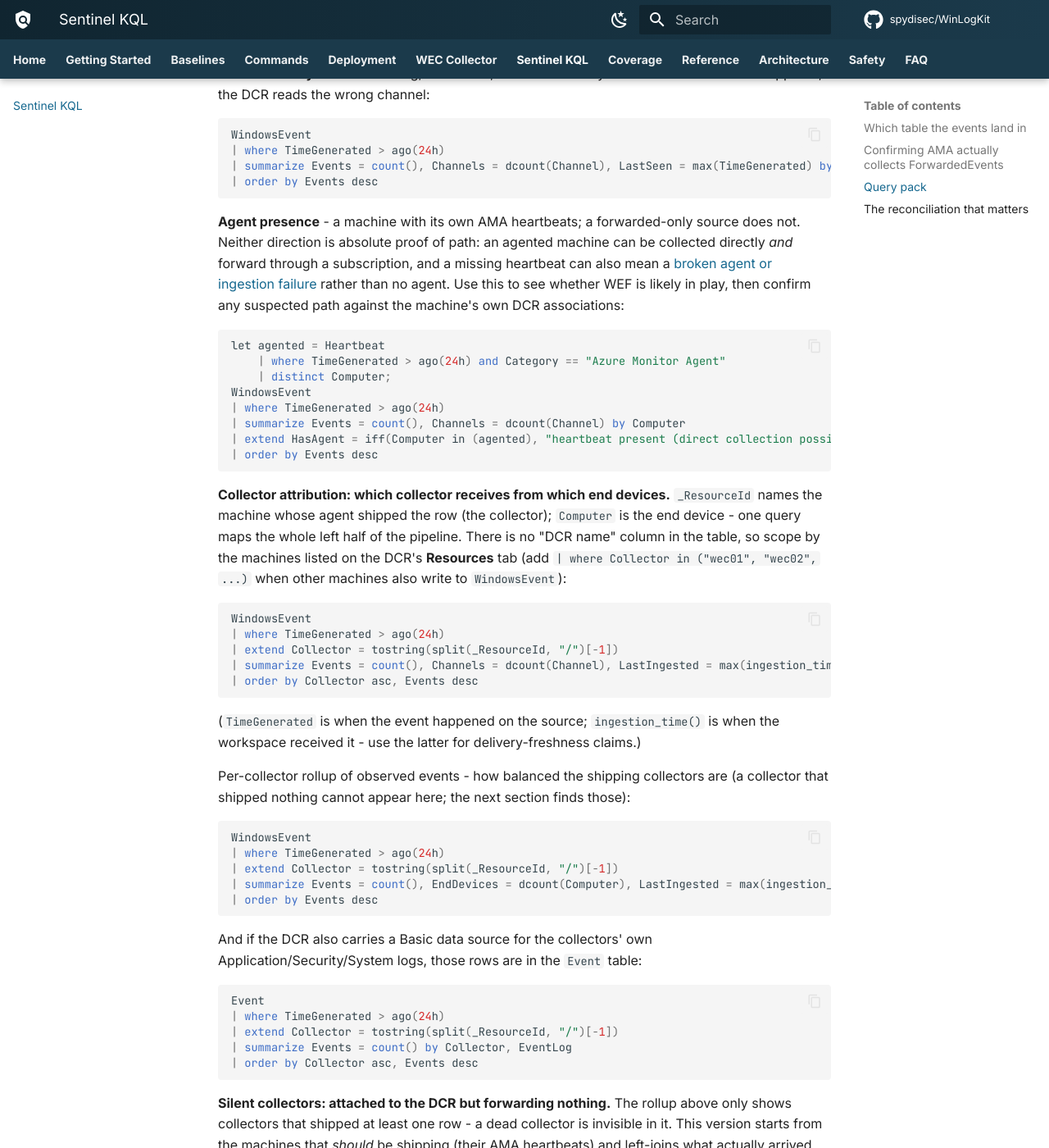
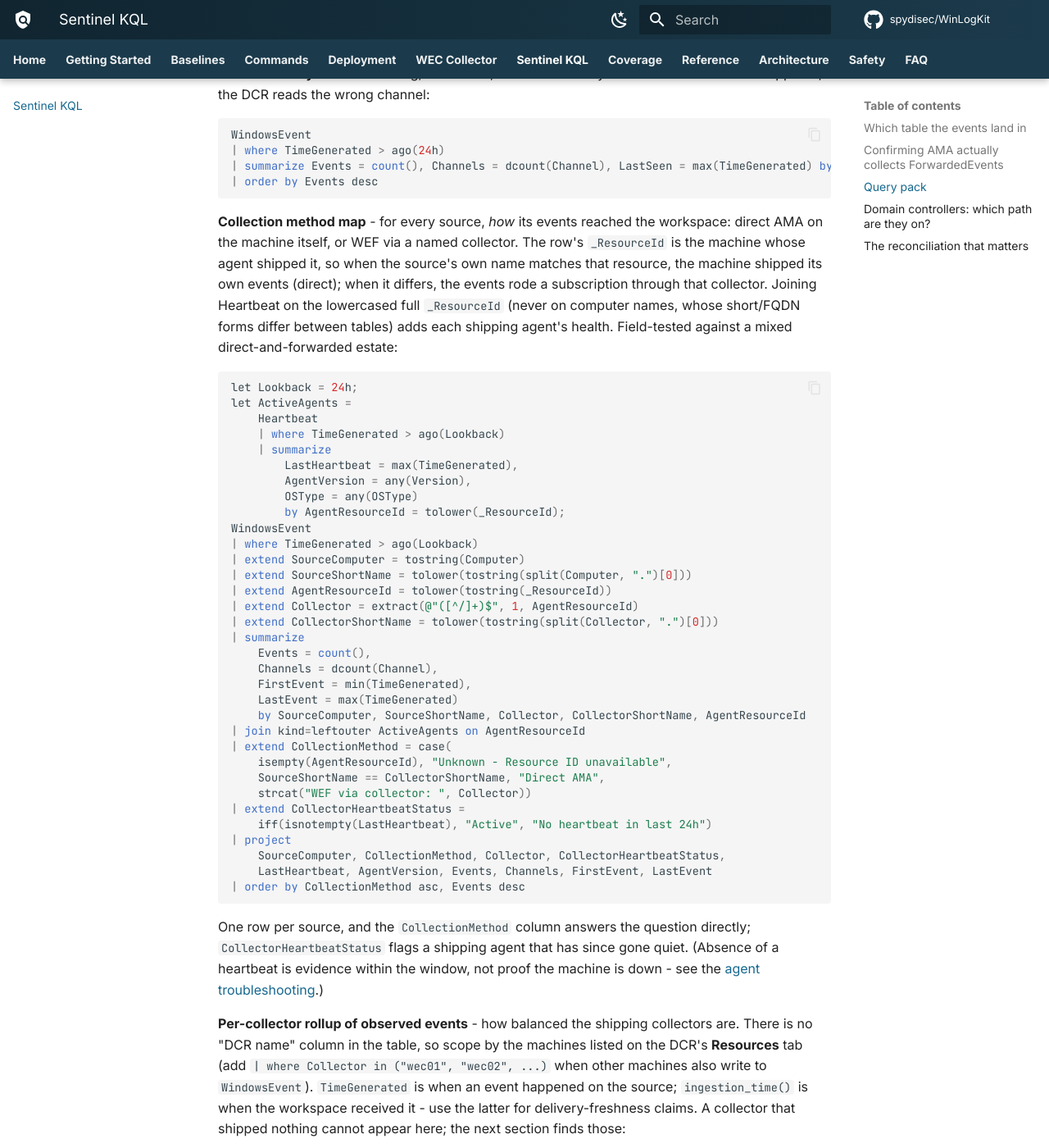
Before and after one commit to spydisec/WinLogKit, an MkDocs documentation site: the page built from docs/kql.md, in a window 1280 px wide and 1400 px high, scrolled down 2497 px. Shown: the whole window at 82% size. Built offline with MkDocs 1.6.1 and Material for MkDocs 9.7.7, drawn with Linux system fonts in a browser that asks for light colours; comment, search, counter and statistics services are not loaded; some of the changed text lies outside the part shown.

Commit message:
KQL page: field-tested collection-method map, DC paths section
Round two of field feedback from a live mixed estate:

- The agent-presence query joined Heartbeat.Computer against
  WindowsEvent.Computer and misfired on name forms; replaced with the
  field-tested collection-method map: join on tolower(_ResourceId),
  classify each source as Direct AMA (source shortname == shipping
  resource) or WEF via a named collector, and surface the shipping
  agent's heartbeat status, version, first/last event per source
- Superseded simple attribution map removed; per-collector rollup and
  the Event-table companion stay; silent-collector join normalised with
  tolower on both sides
- New "Domain controllers: which path are they on?" section: one DC can
  land in three tables over three paths (WEF -> WindowsEvent, direct
  Security connector -> SecurityEvent, ASIM DNS via AMA ->
  ASimDnsActivityLogs, which can never ride WEF), a union query showing
  which tables each DC actually reaches, and a field-tested
  ASimDnsActivityLogs query listing DNS-shipping machines with
  Arc-vs-Azure-VM host type

Co-Authored-By: Claude Fable 5 <noreply@anthropic.com>

````diff
--- a/docs/kql.md
+++ b/docs/kql.md
@@ -138,53 +138,71 @@ WindowsEvent
 | order by Events desc
 ```
 
-**Agent presence** - a machine with its own AMA heartbeats; a
-forwarded-only source does not. Neither direction is absolute proof of
-path: an agented machine can be collected directly *and* forward through
-a subscription, and a missing heartbeat can also mean a
-[broken agent or ingestion failure](https://learn.microsoft.com/azure/azure-monitor/agents/azure-monitor-agent-troubleshoot-windows-vm)
-rather than no agent. Use this to see whether WEF is likely in play, then
-confirm any suspected path against the machine's own DCR associations:
+**Collection method map** - for every source, *how* its events reached
+the workspace: direct AMA on the machine itself, or WEF via a named
+collector. The row's `_ResourceId` is the machine whose agent shipped it,
+so when the source's own name matches that resource, the machine shipped
+its own events (direct); when it differs, the events rode a subscription
+through that collector. Joining Heartbeat on the lowercased full
+`_ResourceId` (never on computer names, whose short/FQDN forms differ
+between tables) adds each shipping agent's health. Field-tested against a
+mixed direct-and-forwarded estate:
 
 ```kusto
-let agented = Heartbeat
-    | where TimeGenerated > ago(24h) and Category == "Azure Monitor Agent"
-    | distinct Computer;
+let Lookback = 24h;
+let ActiveAgents =
+    Heartbeat
+    | where TimeGenerated > ago(Lookback)
+    | summarize
+        LastHeartbeat = max(TimeGenerated),
+        AgentVersion = any(Version),
+        OSType = any(OSType)
+        by AgentResourceId = tolower(_ResourceId);
 WindowsEvent
-| where TimeGenerated > ago(24h)
-| summarize Events = count(), Channels = dcount(Channel) by Computer
-| extend HasAgent = iff(Computer in (agented), "heartbeat present (direct collection possible)", "no heartbeat observed (forwarding likely)")
-| order by Events desc
+| where TimeGenerated > ago(Lookback)
+| extend SourceComputer = tostring(Computer)
+| extend SourceShortName = tolower(tostring(split(Computer, ".")[0]))
+| extend AgentResourceId = tolower(tostring(_ResourceId))
+| extend Collector = extract(@"([^/]+)$", 1, AgentResourceId)
+| extend CollectorShortName = tolower(tostring(split(Collector, ".")[0]))
+| summarize
+    Events = count(),
+    Channels = dcount(Channel),
+    FirstEvent = min(TimeGenerated),
+    LastEvent = max(TimeGenerated)
+    by SourceComputer, SourceShortName, Collector, CollectorShortName, AgentResourceId
+| join kind=leftouter ActiveAgents on AgentResourceId
+| extend CollectionMethod = case(
+    isempty(AgentResourceId), "Unknown - Resource ID unavailable",
+    SourceShortName == CollectorShortName, "Direct AMA",
+    strcat("WEF via collector: ", Collector))
+| extend CollectorHeartbeatStatus =
+    iff(isnotempty(LastHeartbeat), "Active", "No heartbeat in last 24h")
+| project
+    SourceComputer, CollectionMethod, Collector, CollectorHeartbeatStatus,
+    LastHeartbeat, AgentVersion, Events, Channels, FirstEvent, LastEvent
+| order by CollectionMethod asc, Events desc
 ```
 
-**Collector attribution: which collector receives from which end
-devices.** `_ResourceId` names the machine whose agent shipped the row
-(the collector); `Computer` is the end device - one query maps the whole
-left half of the pipeline. There is no "DCR name" column in the table, so
-scope by the machines listed on the DCR's **Resources** tab (add
+One row per source, and the `CollectionMethod` column answers the
+question directly; `CollectorHeartbeatStatus` flags a shipping agent that
+has since gone quiet. (Absence of a heartbeat is evidence within the
+window, not proof the machine is down - see the
+[agent troubleshooting](https://learn.microsoft.com/azure/azure-monitor/agents/azure-monitor-agent-troubleshoot-windows-vm).)
+
+**Per-collector rollup of observed events** - how balanced the shipping
+collectors are. There is no "DCR name" column in the table, so scope by
+the machines listed on the DCR's **Resources** tab (add
 `| where Collector in ("wec01", "wec02", ...)` when other machines also
-write to `WindowsEvent`):
+write to `WindowsEvent`). `TimeGenerated` is when an event happened on
+the source; `ingestion_time()` is when the workspace received it - use
+the latter for delivery-freshness claims. A collector that shipped
+nothing cannot appear here; the next section finds those:
 
 ```kusto
 WindowsEvent
 | where TimeGenerated > ago(24h)
-| extend Collector = tostring(split(_ResourceId, "/")[-1])
-| summarize Events = count(), Channels = dcount(Channel), LastIngested = max(ingestion_time()) by Collector, Computer
-| order by Collector asc, Events desc
-```
-
-(`TimeGenerated` is when the event happened on the source;
-`ingestion_time()` is when the workspace received it - use the latter for
-delivery-freshness claims.)
-
-Per-collector rollup of observed events - how balanced the shipping
-collectors are (a collector that shipped nothing cannot appear here; the
-next section finds those):
-
-```kusto
-WindowsEvent
-| where TimeGenerated > ago(24h)
-| extend Collector = tostring(split(_ResourceId, "/")[-1])
+| extend Collector = tolower(tostring(split(_ResourceId, "/")[-1]))
 | summarize Events = count(), EndDevices = dcount(Computer), LastIngested = max(ingestion_time()) by Collector
 | order by Events desc
 ```
@@ -195,7 +213,7 @@ Application/Security/System logs, those rows are in the `Event` table:
 ```kusto
 Event
 | where TimeGenerated > ago(24h)
-| extend Collector = tostring(split(_ResourceId, "/")[-1])
+| extend Collector = tolower(tostring(split(_ResourceId, "/")[-1]))
 | summarize Events = count() by Collector, EventLog
 | order by Collector asc, Events desc
 ```
@@ -211,18 +229,18 @@ Both sides derive the collector name from `_ResourceId` (present on
 [both tables](https://learn.microsoft.com/azure/azure-monitor/logs/log-standard-columns#_resourceid))
 so the join key cannot disagree on short name vs FQDN; only the
 `expectedCollectors` list needs to match the resource names from the
-Resources tab:
+Resources tab (lowercase, to match the `tolower` normalisation):
 
 ```kusto
 let window = 24h;
 let expectedCollectors = dynamic(["wec01", "wec02", "wec03", "wec04", "wec05"]);
 let shipping = WindowsEvent
     | where TimeGenerated > ago(window)
-    | extend Collector = tostring(split(_ResourceId, "/")[-1])
+    | extend Collector = tolower(tostring(split(_ResourceId, "/")[-1]))
     | summarize Events = count(), EndDevices = dcount(Computer), LastIngested = max(ingestion_time()) by Collector;
 let alive = Heartbeat
     | where TimeGenerated > ago(window) and Category == "Azure Monitor Agent"
-    | extend Collector = tostring(split(_ResourceId, "/")[-1])
+    | extend Collector = tolower(tostring(split(_ResourceId, "/")[-1]))
     | summarize LastHeartbeat = max(TimeGenerated) by Collector;
 print Collector = expectedCollectors
 | mv-expand Collector to typeof(string)
@@ -353,6 +371,61 @@ WindowsEvent
 | take 20
 ```
 
+## Domain controllers: which path are they on?
+
+DCs are usually the highest-value sources and often the messiest to
+trace, because one DC's telemetry can arrive over **three separate
+paths** into **three separate tables**:
+
+| DC telemetry | Path | Table |
+|---|---|---|
+| Security / directory events via WEF | DC -> collector -> AMA | `WindowsEvent` |
+| Security events via direct AMA (the [Security Events connector](https://learn.microsoft.com/azure/sentinel/connect-services-windows-based) on the DC itself) | DC -> AMA | `SecurityEvent` |
+| DNS server activity (the [ASIM DNS via AMA connector](https://learn.microsoft.com/azure/sentinel/dns-normalization-schema)) | DC -> AMA | `ASimDnsActivityLogs` |
+
+The DNS path can never ride WEF - that connector's DCR runs on the DNS
+server (typically the DCs) itself - so DNS rows are always evidence of a
+working *direct* agent on that DC.
+
+Which tables each DC is actually landing in (short names, lowercase):
+
+```kusto
+let DCs = dynamic(["dc01", "dc02"]);
+union isfuzzy=true
+    (WindowsEvent        | where TimeGenerated > ago(24h) | extend Table = "WindowsEvent",        Host = tolower(tostring(split(Computer, ".")[0]))),
+    (SecurityEvent       | where TimeGenerated > ago(24h) | extend Table = "SecurityEvent",       Host = tolower(tostring(split(Computer, ".")[0]))),
+    (ASimDnsActivityLogs | where TimeGenerated > ago(24h) | extend Table = "ASimDnsActivityLogs", Host = tolower(tostring(split(Dvc, ".")[0])))
+| where Host in (DCs)
+| summarize Events = count(), LastIngested = max(ingestion_time()) by Host, Table
+| order by Host asc, Table asc
+```
+
+A DC missing a row for an expected table has that whole path broken. For
+the `WindowsEvent` rows, *how* each DC arrives (WEF via which collector,
+or direct) is the collection method map above - insert
+`| where SourceShortName in (DCs)` before its `project`.
+
+And which machines are shipping DNS activity at all (field-tested; the
+resource ID also says whether each is an Arc-enabled server or an Azure
+VM):
+
+```kusto
+ASimDnsActivityLogs
+| where TimeGenerated > ago(24h)
+| summarize Events = count(), LastIngested = max(ingestion_time()) by _ResourceId
+| extend Machine = tolower(tostring(split(trim_end(@"/", _ResourceId), "/")[-1]))
+| extend HostType = case(
+    _ResourceId has "/microsoft.hybridcompute/machines/", "Arc-enabled server",
+    _ResourceId has "/microsoft.compute/virtualmachines/", "Azure VM",
+    "Other")
+| project Machine, HostType, Events, LastIngested, _ResourceId
+| order by Machine asc
+```
+
+An on-prem DC expected here but absent means its DNS DCR or agent is not
+delivering - triage it like any silent direct-AMA machine (heartbeat,
+DCR association, config cache), not like a WEF problem.
+
 ## The reconciliation that matters
 
 The single most useful standing assertion is a three-list comparison, and
````
Also changed, not shown: CHANGELOG.md (+7 -4 lines).
